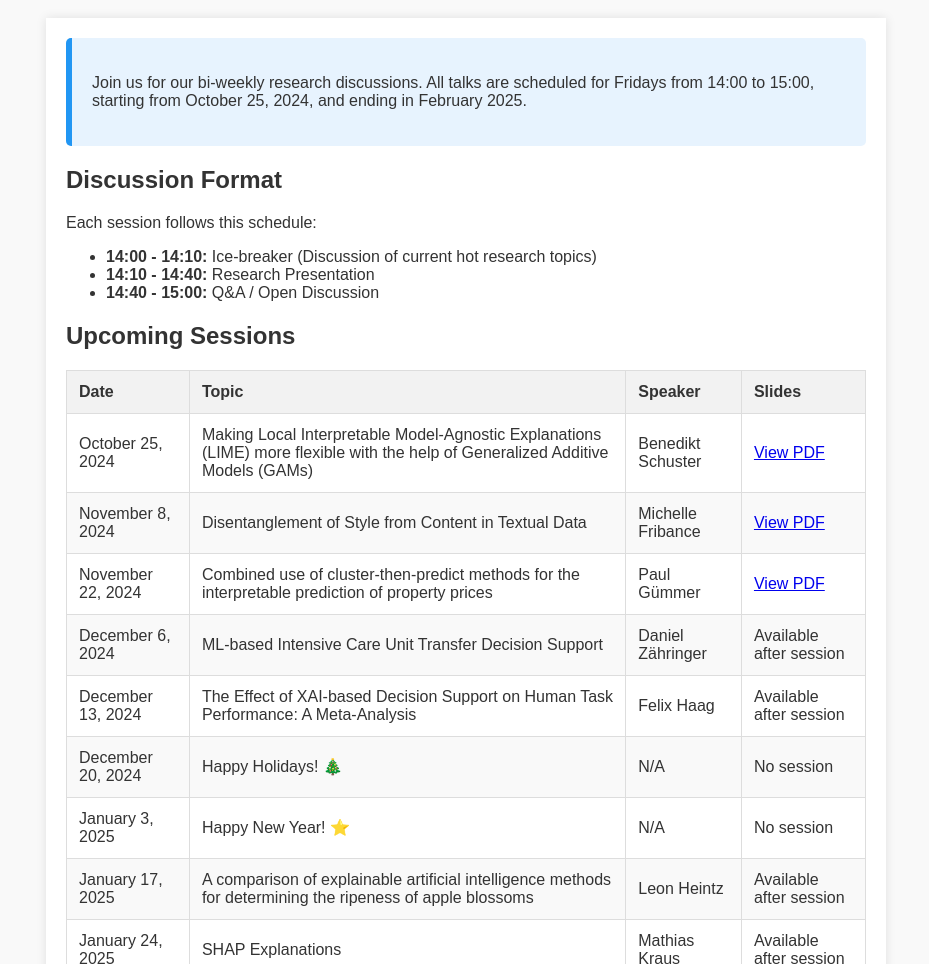
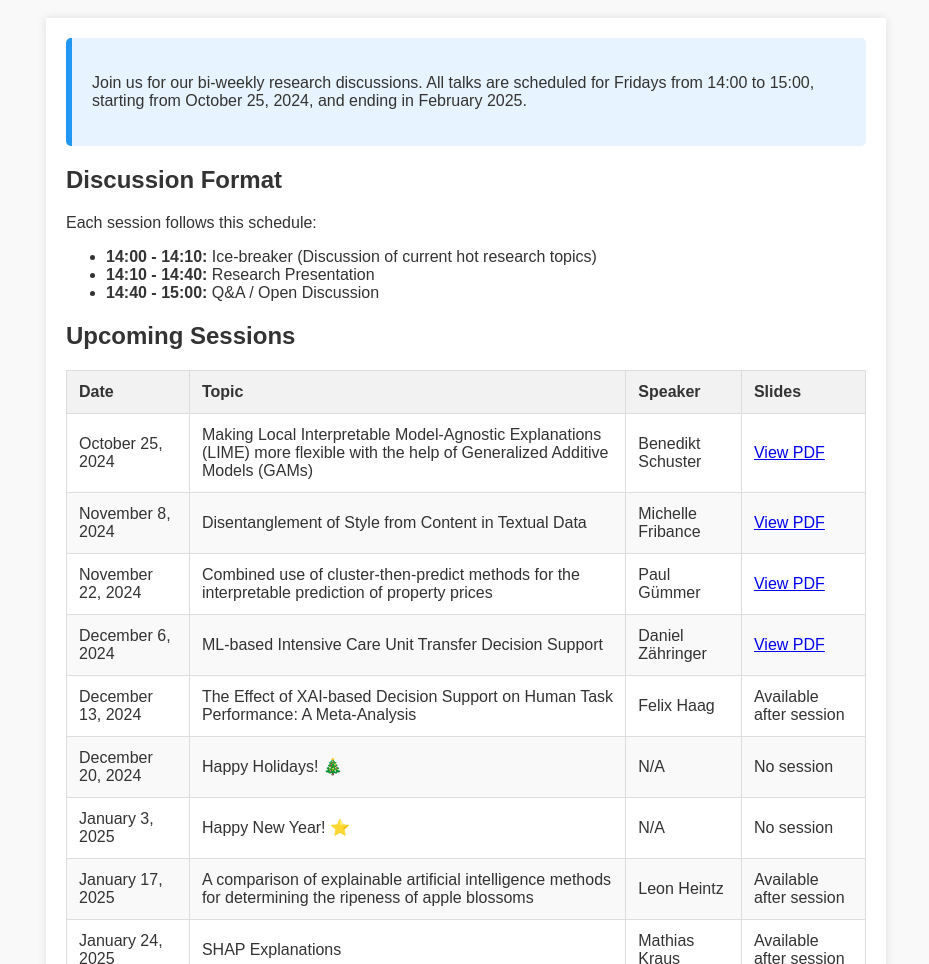
Before and after one commit to whiteboxai/research-discussions, a plain HTML site: page index.html in a window 1280 px wide. Shown: the part 136-1100 px from the top of the page, without its empty margins (174-1103 px from the left). Drawn offline with Linux system fonts and the light colour scheme.

Commit message:
added slides for daniel's session

```diff
--- a/index.html
+++ b/index.html
@@ -144,7 +144,7 @@
             <td>December 6, 2024</td>
             <td>ML-based Intensive Care Unit Transfer Decision Support</td>
             <td>Daniel Zähringer</td>
-            <td>Available after session</td>
+            <td><a href="slides/24_25/Research_Presentation_06122024.pdf" target="_blank">View PDF</a></td>
           </tr>
           <tr>
             <td>December 13, 2024</td>
```
Also changed, not shown: 1 other file.
